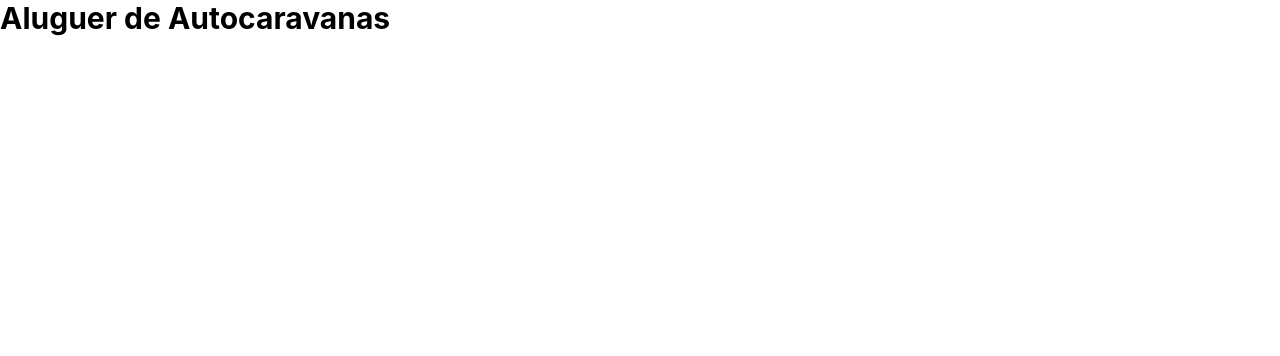
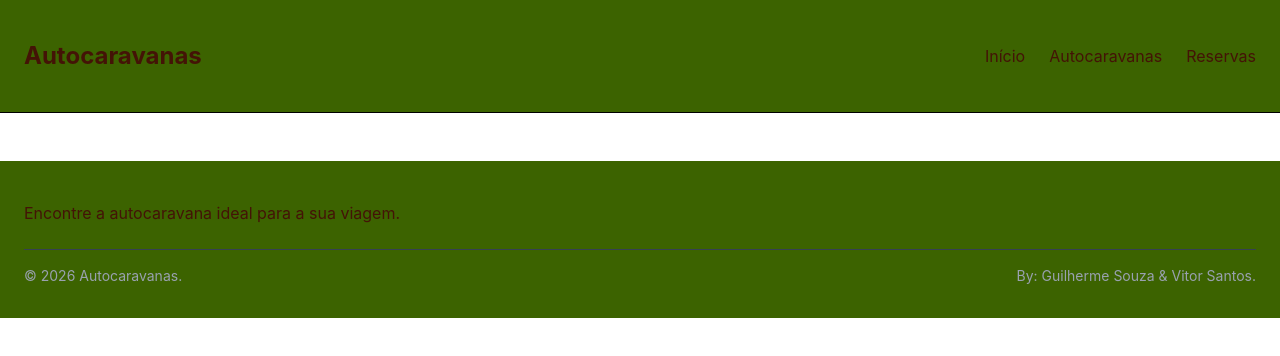
Before and after one commit to GuiSouza95/Project_React, a React (Vite) app in the folder autocaravanas-app/: page / in a window 1280 px wide. Shown: the top 356 px of the page. Built offline with nearby package versions, Linux system fonts and the light colour scheme.

Commit message:
feat: Navbar e Footer

```diff
--- a/autocaravanas-app/src/App.jsx
+++ b/autocaravanas-app/src/App.jsx
@@ -1,9 +1,11 @@
+import Footer from "./components/master/Footer";
+import Navbar from "./components/master/Navbar";
+
 export default function App() {
   return (
-          <div>
-            <h1 className="text-3xl font-bold">
-                Aluguer de Autocaravanas
-            </h1>
+        <div>
+          <Navbar />
+          <Footer />
         </div>
   );
 }
--- a/autocaravanas-app/src/components/master/Footer.jsx
+++ b/autocaravanas-app/src/components/master/Footer.jsx
@@ -0,0 +1,16 @@
+export default function Footer() {
+    return (
+        <footer className="bg-lime-800 text-black mt-12">
+            <div className="max-w-7xl mx-auto px-6 py-8">
+                <p className="text-orange-950 mt-2">
+                    Encontre a autocaravana ideal para a sua viagem.
+                </p>
+                <div className="border-t border-gray-700 mt-6 pt-4 text-sm text-gray-400 flex justify-between">
+                    <div>© 2026 Autocaravanas.</div>
+                    <div>By: Guilherme Souza & Vitor Santos.</div>
+                </div>
+
+            </div>
+        </footer>
+    );
+}
--- a/autocaravanas-app/src/components/master/Navbar.jsx
+++ b/autocaravanas-app/src/components/master/Navbar.jsx
@@ -0,0 +1,22 @@
+export default function Navbar() {
+    return (
+        <nav className="bg-lime-800 border-b">
+            <div className="max-w-7xl mx-auto px-6 py-10 flex items-center justify-between">
+                <a href="/" className="text-2xl text-orange-950 font-bold">
+                    Autocaravanas
+                </a>
+                <div className="flex gap-6">
+                    <a href="/" className="text-orange-950 hover:text-black">
+                        Início
+                    </a>
+                    <a href="/autocaravanas" className="text-orange-950 hover:text-black">
+                        Autocaravanas
+                    </a>
+                    <a href="/reservas" className="text-orange-950 hover:text-black">
+                        Reservas
+                    </a>
+                </div>
+            </div>
+        </nav>
+    );
+}
```
